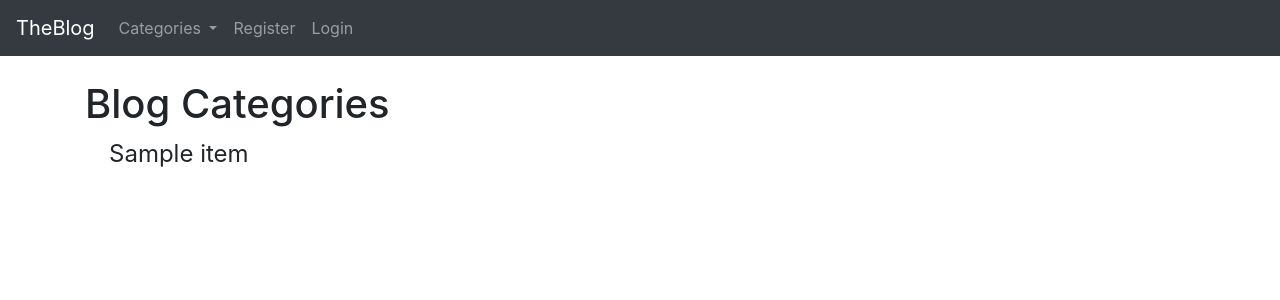
After one commit to jonathanwong110/SimpleBlog, a Django app: template ablog/theblog/templates/category_list.html in a window 1280 px wide. The commit adds this page. Shown: the top 300 px of the page. Run offline with Django 4.2, Linux system fonts and the light colour scheme; the template is opened without the code that fills it: most values are stand-ins (such as "Sample title", 1, 10 or a date in 2020); parts of the project's set-up code (start-up, migrations or seed data) failed here and were passed over.

Commit message:
added category navbar links

```diff
--- a/ablog/theblog/templates/base.html
+++ b/ablog/theblog/templates/base.html
@@ -25,9 +25,27 @@
     </button>
 
     <div class="collapse navbar-collapse" id="navbarSupportedContent">
-
-        {% if user.is_authenticated %}
         <ul class="navbar-nav mr-auto">
+            <!-- Category Menu Code -->
+            {% if cat_menu %}
+            <li class="nav-item dropdown">
+                <a aria-expanded="false" aria-haspopup="true" class="nav-link dropdown-toggle" data-toggle="dropdown"
+                   href="#"
+                   id="navbarDropdown" role="button">
+                    Categories
+                </a>
+                <div aria-labelledby="navbarDropdown" class="dropdown-menu">
+                    {% for item in cat_menu %}
+                    <a class="dropdown-item" href="{% url 'category' item|slugify %}">{{ item }}</a>
+                    {% endfor %}
+                </div>
+            </li>
+            {% else %}
+            <li class="nav-item">
+                <a class="nav-link" href="{% url 'category_list' %}">Categories</a>
+            </li>
+            {% endif %}
+            {% if user.is_authenticated %}
             <li class="nav-item">
                 <a class="nav-link" href="{% url 'add_post' %}">Add Post</a>
             </li>
@@ -37,17 +55,15 @@
             <li class="nav-item">
                 <a class="nav-link" href="{% url 'logout' %}">Logout</a>
             </li>
-        </ul>
-        {% else %}
-        <ul class="navbar-nav mr-auto">
+            {% else %}
             <li class="nav-item">
                 <a class="nav-link" href="{% url 'register' %}">Register</a>
             </li>
             <li class="nav-item">
                 <a class="nav-link" href="{% url 'login' %}">Login</a>
             </li>
+            {% endif %}
         </ul>
-        {% endif %}
     </div>
 </nav>
 <br/>
--- /dev/null
+++ b/ablog/theblog/templates/category_list.html
@@ -0,0 +1,14 @@
+{% extends 'base.html' %}
+{% block title %} Blog Categories {% endblock %}
+
+{% block content %}
+
+<h1>Blog Categories</h1>
+
+{% for item in cat_menu_list %}
+<h4>
+    <a class="dropdown-item" href="{% url 'category' item|slugify %}">{{ item }}</a>
+</h4>
+{% endfor %}
+
+{% endblock %}
--- a/ablog/theblog/urls.py
+++ b/ablog/theblog/urls.py
@@ -1,6 +1,7 @@
 from django.urls import path
 # from . import views
-from .views import HomeView, ArticleDetailView, AddPostView, UpdatePostView, DeletePostView, AddCategoryView, CategoryView
+from .views import HomeView, ArticleDetailView, AddPostView, UpdatePostView, DeletePostView, AddCategoryView, \
+    CategoryView, CategoryListView
 
 urlpatterns = [
     # path('', views.home, name="home"),
@@ -12,4 +13,5 @@ urlpatterns = [
     path('article/<int:pk>/remove', DeletePostView.as_view(), name="delete_post"),
     # cats is short for categories
     path('category/<str:cats>/', CategoryView, name="category"),
+    path('category-list', CategoryListView, name="category_list"),
 ]
```
Also changed, not shown: ablog/theblog/views.py (+22 -1 lines).
